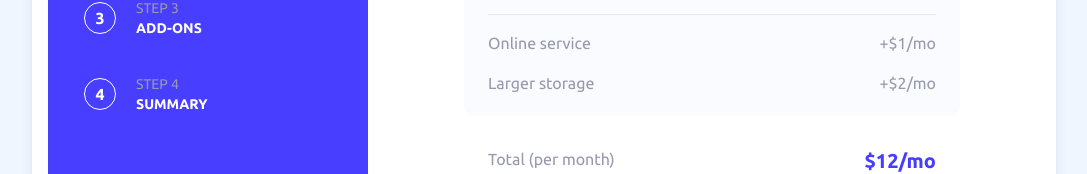
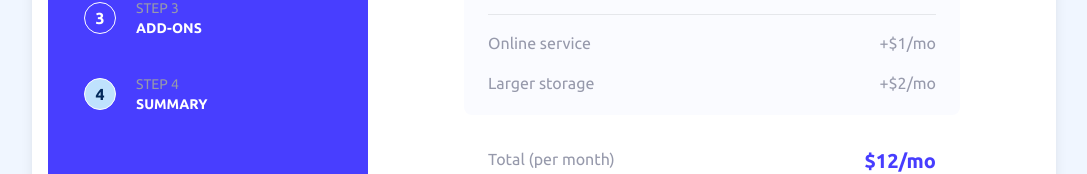
Before and after one commit to gracebir/multi-step-form, a React (Vite) app: page /summary in a window 1280 px wide. Shown: the part 346-520 px from the top of the page, without its empty margins (96-1183 px from the left). Built offline with nearby package versions, Linux system fonts and the light colour scheme.

Commit message:
set bg color to nav item that are actived

```diff
--- a/src/index.css
+++ b/src/index.css
@@ -18,3 +18,21 @@
         --color-white: hsl(0, 0%, 100%);
     }
 }
+
+.sidebar:hover > span{
+    background-color: hsl(206, 94%, 87%);
+    color: hsl(213, 96%, 18%);
+}
+
+.active > span{
+    background-color: hsl(206, 94%, 87%);
+    color: hsl(213, 96%, 18%);
+}
+
+@media (max-width: 1023px) {
+    .active{
+        background-color: hsl(206, 94%, 87%);
+        color: hsl(213, 96%, 18%);
+        font-weight: 500;
+    }
+}
```
